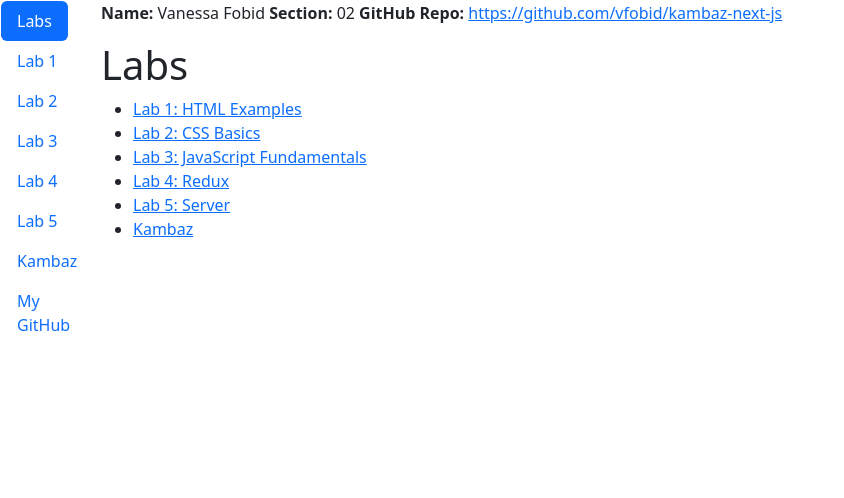
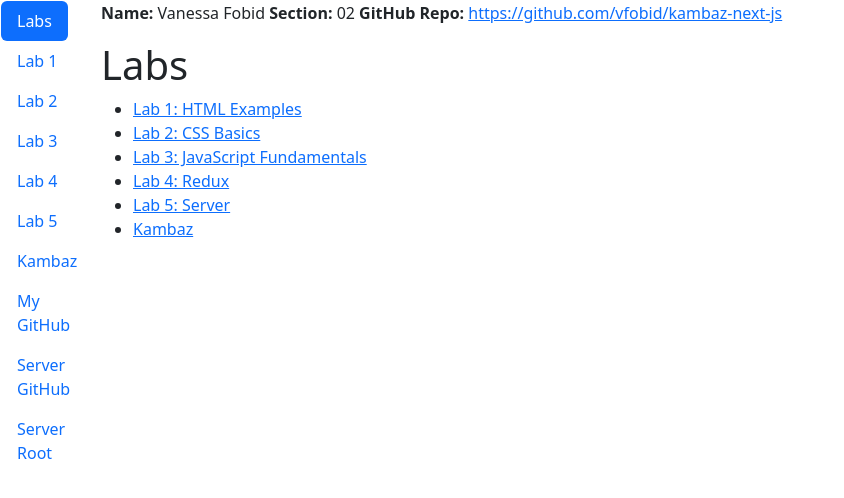
Before and after one commit to vfobid/kambaz-next-js, a Next.js app: page /labs in a window 1280 px wide. Shown: the top 498 px of the page, without its empty margins (0-844 px from the left). Built offline with nearby package versions, Linux system fonts and the light colour scheme.

Commit message:
server links

```diff
--- a/app/labs/TOC.tsx
+++ b/app/labs/TOC.tsx
@@ -70,5 +70,15 @@ export default function TOC() {
          My GitHub
        </NavLink>
      </NavItem>
+     <NavItem>
+       <NavLink href="https://github.com/vfobid/kambaz-node-server-app">
+         Server GitHub
+       </NavLink>
+     </NavItem>
+     <NavItem>
+       <NavLink href="https://kambaz-node-server-app-t6hj.onrender.com">
+         Server Root
+       </NavLink>
+     </NavItem>
    </Nav>
  );}
```
